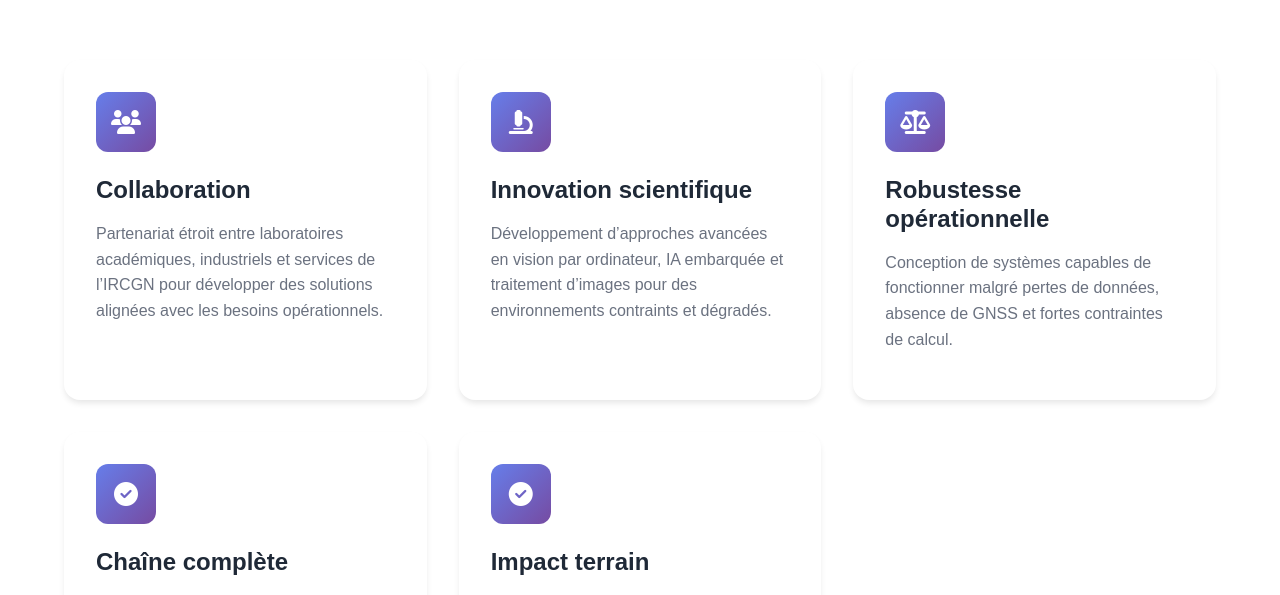
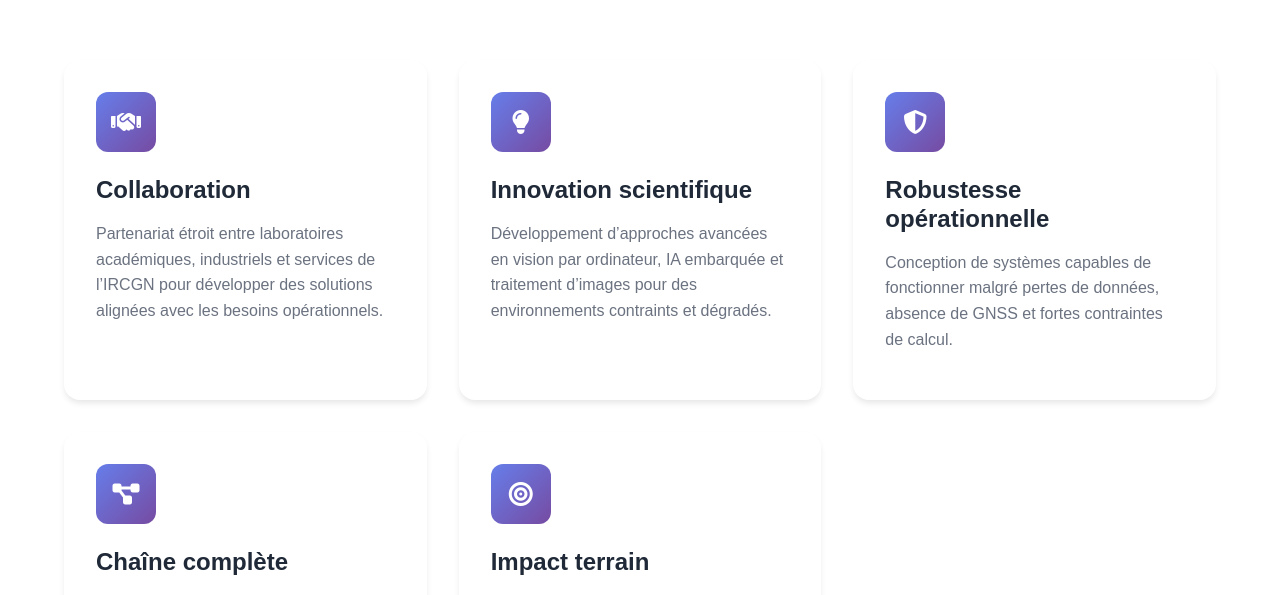
Before and after one commit to XLIM-Perception/anr-epervier, a Jekyll site: the page built from index.html, in a window 1280 px wide and 900 px high, scrolled down 1203 px. Shown: the part 150-745 px from the top of the window. Built offline with Jekyll 4.4.1, drawn with Linux system fonts in a browser that asks for light colours; the list of posts is cut into pages by our own code.

Commit message:
Replace card icons in index.html

```diff
--- a/index.html
+++ b/index.html
@@ -35,7 +35,7 @@ title: Accueil
    <div class="cards-container">
     <div class="card fade-in-up">
       <div class="card-icon">
-        <i class="fas fa-users"></i>
+        <i class="fas fa-handshake"></i>
       </div>
       <h3 class="card-title">Collaboration</h3>
       <p class="card-description">
@@ -47,7 +47,7 @@ title: Accueil
 
     <div class="card fade-in-up">
       <div class="card-icon">
-        <i class="fas fa-microscope"></i>
+        <i class="fas fa-lightbulb"></i>
       </div>
       <h3 class="card-title"> Innovation scientifique</h3>
       <p class="card-description">
@@ -58,7 +58,7 @@ title: Accueil
 
     <div class="card fade-in-up">
       <div class="card-icon">
-        <i class="fas fa-balance-scale"></i>
+        <i class="fas fa-shield-alt"></i>
       </div>
       <h3 class="card-title">Robustesse opérationnelle</h3>
       <p class="card-description">
@@ -70,7 +70,7 @@ title: Accueil
 
     <div class="card fade-in-up">
       <div class="card-icon">
-        <i class="fas fa-check-circle"></i>
+        <i class="fas fa-project-diagram"></i>
       </div>
       <h3 class="card-title">Chaîne complète</h3>
       <p class="card-description">
@@ -82,7 +82,7 @@ title: Accueil
 
     <div class="card fade-in-up">
       <div class="card-icon">
-        <i class="fas fa-check-circle"></i>
+        <i class="fas fa-bullseye"></i>
       </div>
       <h3 class="card-title"> Impact terrain</h3>
       <p class="card-description">
```
